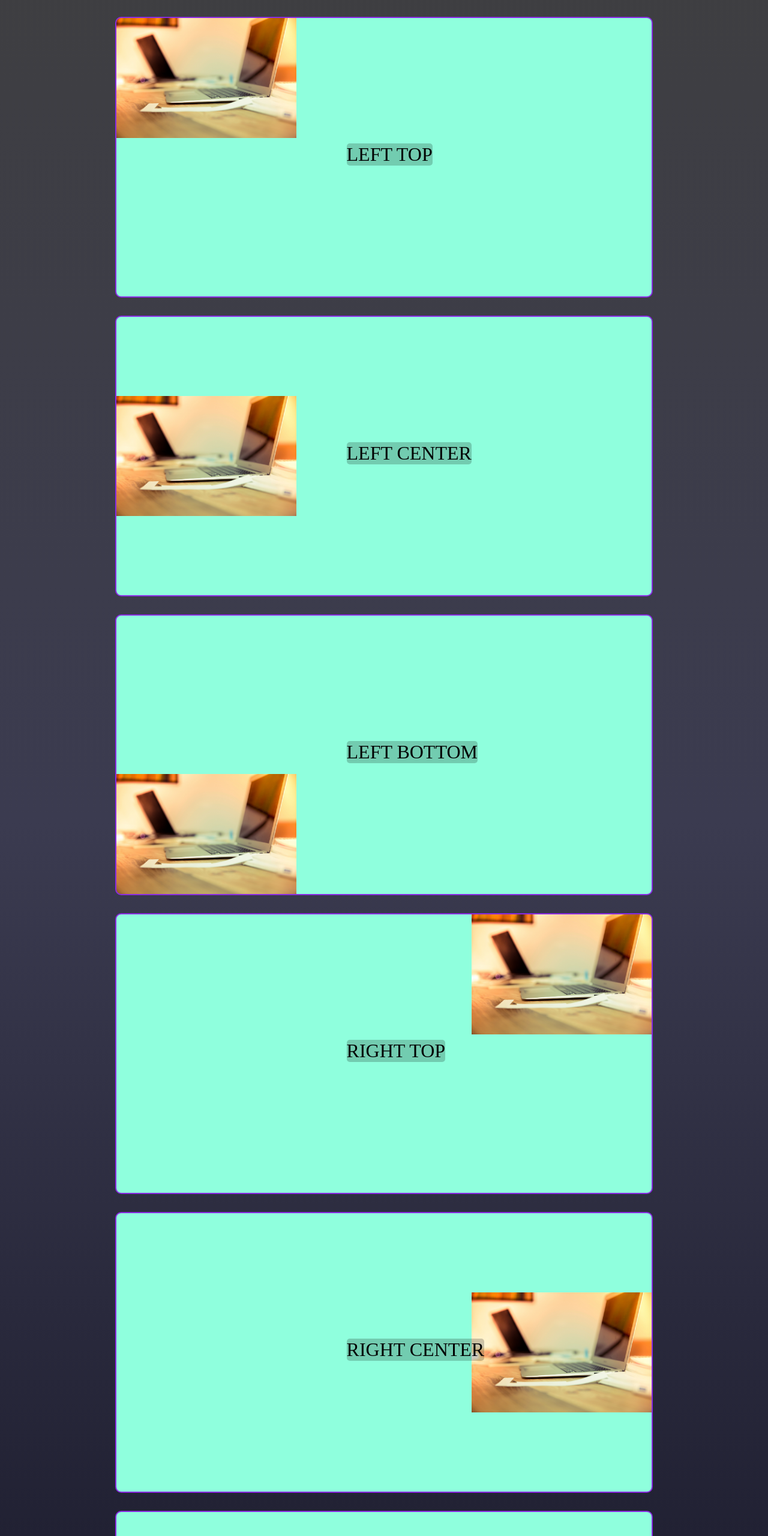
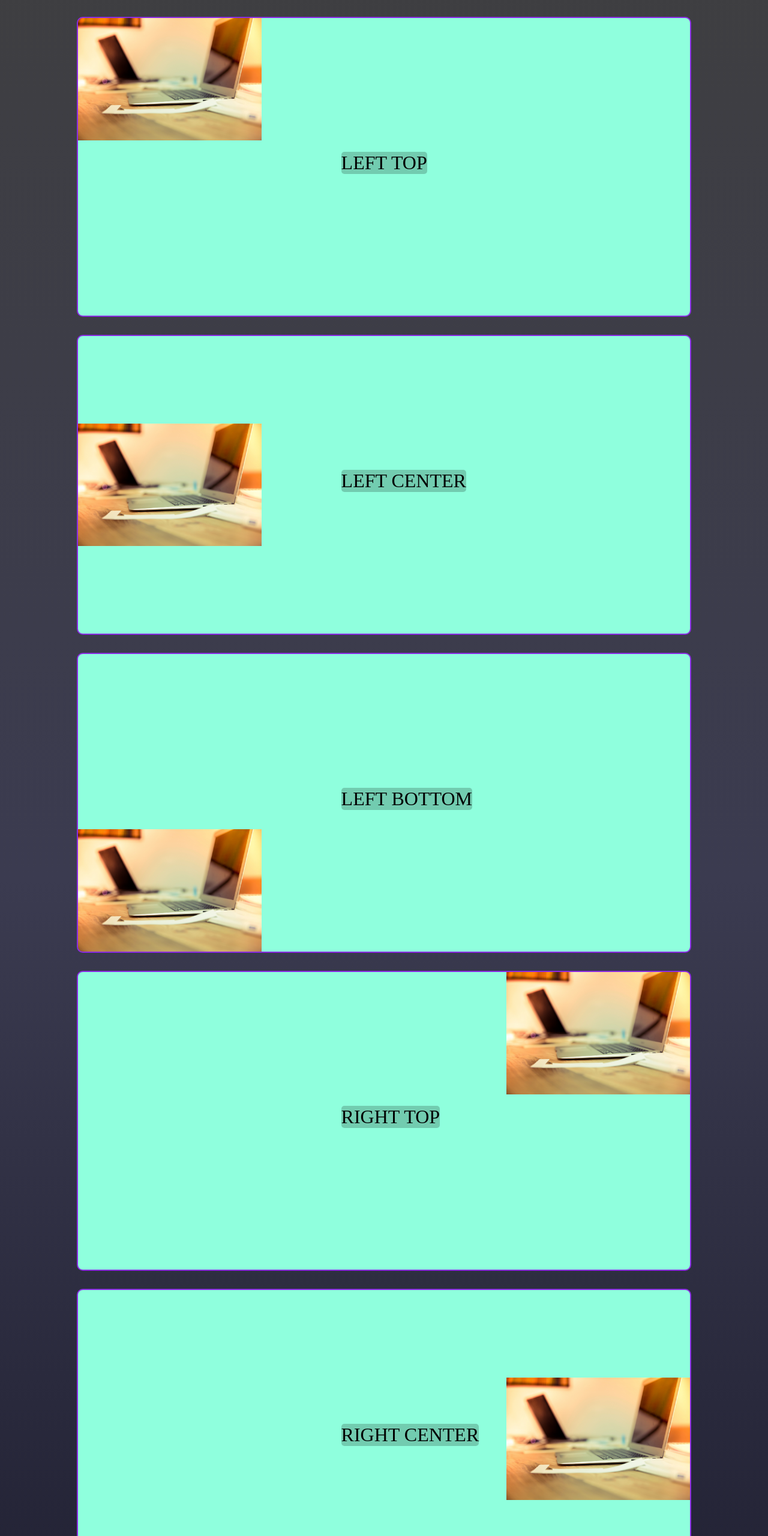
Before and after one commit to webtechdude/Batch-221_2--4090975--Fatin-Noor-Taki-Assignment-5, a plain HTML site: page index.html in a window 1280 px wide. Shown: the part 240-2800 px from the top of the page at 60% size. Drawn offline with Linux system fonts and the light colour scheme; a web font is replaced by a local one.

Commit message:
Some things

```diff
--- a/css/style.css
+++ b/css/style.css
@@ -72,12 +72,12 @@ h1 span {
 .image-position {
     margin: 30px auto;
     border: 2px solid blueviolet;
-    height: calc(60vw - 300px);
-    width: 70vw;
+    height: 500px;
+    width: 80vw;
     border-radius: 10px;
     background: url('../images/file_example_JPG_1MB.jpg');
     background-color: rgb(143, 255, 221);
-    background-size: 300px;
+    background-size: 30% auto;
     background-repeat: no-repeat;
 }
 
--- a/index.html
+++ b/index.html
@@ -33,32 +33,32 @@
     <div class="heading">
         <h1><span>Background Image</span> positioning Image using <span>Background Position</span> property</h1>
     </div>
-    <div id="left-top" class="image-position">
+    <div id="left-top" class="image-position headline">
         <p class="position-text">Left Top</p>
     </div>
-    <div id="left-center" class="image-position">
+    <div id="left-center" class="image-position headline">
         <p class="position-text">Left Center</p>
     </div>
-    <div id="left-bottom" class="image-position">
+    <div id="left-bottom" class="image-position headline">
 
         <p class="position-text">Left Bottom</p>
     </div>
-    <div id="right-top" class="image-position">
+    <div id="right-top" class="image-position headline">
         <p class="position-text">Right Top</p>
     </div>
-    <div id="right-center" class="image-position">
+    <div id="right-center" class="image-position headline">
         <p class="position-text">Right Center</p>
     </div>
-    <div id="right-bottom" class="image-position">
+    <div id="right-bottom" class="image-position headline">
         <p class="position-text">Right Bottom</p>
     </div>
-    <div id="center-top" class="image-position">
+    <div id="center-top" class="image-position headline">
         <p class="position-text">Center Top</p>
     </div>
-    <div id="center-bottom" class="image-position">
+    <div id="center-bottom" class="image-position headline">
         <p class="position-text">Center Bottom</p>
     </div>
-    <div id="center" class="image-position">
+    <div id="center" class="image-position headline">
         <p class="position-text">Center</p>
     </div>
     <div style="overflow: hidden;">
@@ -80,9 +80,6 @@
         </svg>
       </div>
 
-
-
-
 </body>
 
 </html>
```
